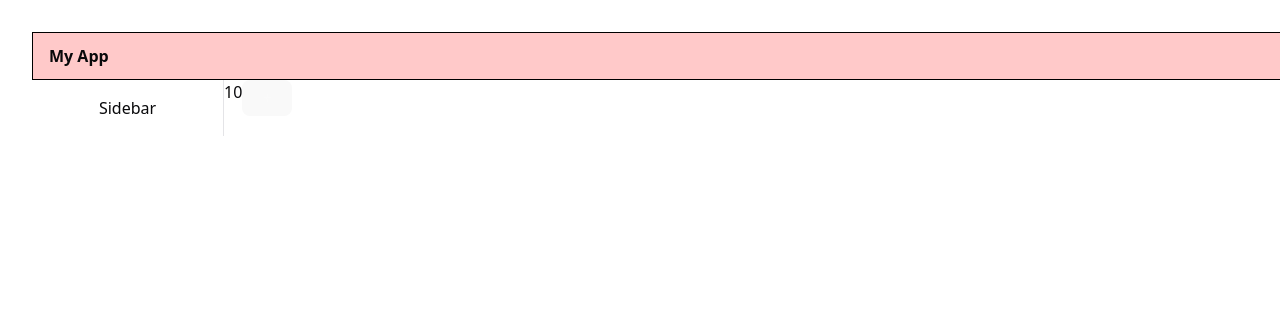
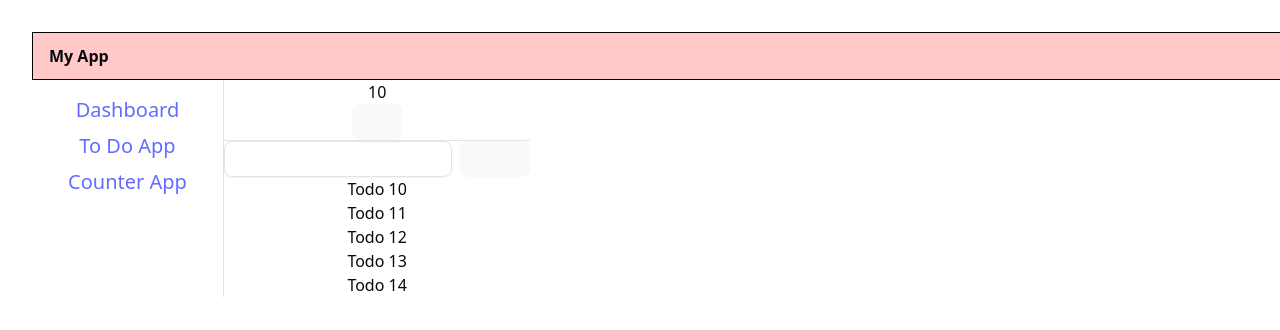
Before and after one commit to YashKushwaha/test_react_app_v2, a React (Vite) app: page / in a window 1280 px wide. Shown: the top 330 px of the page. Built offline with nearby package versions, Linux system fonts and the light colour scheme.

Commit message:
routes implemented, todo list created

```diff
--- a/package.json
+++ b/package.json
@@ -10,6 +10,7 @@
     "preview": "vite preview"
   },
   "dependencies": {
+    "@radix-ui/react-separator": "^1.1.8",
     "@radix-ui/react-slot": "^1.2.4",
     "@tailwindcss/vite": "^4.1.18",
     "class-variance-authority": "^0.7.1",
@@ -17,6 +18,7 @@
     "lucide-react": "^0.562.0",
     "react": "^19.2.0",
     "react-dom": "^19.2.0",
+    "react-router-dom": "^7.11.0",
     "tailwind-merge": "^3.4.0",
     "tailwindcss": "^4.1.18"
   },
--- a/src/App.tsx
+++ b/src/App.tsx
@@ -1,20 +1,19 @@
 import './App.css'
-import { Header } from './layout/Header'
-import { Sidebar } from './layout/Sidebar'
-import { MainContent } from './layout/MainContent'
-
+import { BrowserRouter, Routes, Route } from "react-router-dom"
+import { CounterNTodo } from './blocks/CounterNTodo'
+import { Counter } from "@/components/Counter"
+import {AppLayout} from '@/layout/AppLayout'
+import { TodoList } from "@/components/TodoList"
 export default function App() {
   return (
-  <div className="flex-none">
-      <Header></Header>
-
-        <div className='flex'>
-            <Sidebar />
-            <MainContent />
-      </div>
-
-  </div>
-
-
+    <BrowserRouter>
+      <Routes>
+        <Route element={<AppLayout />}>
+          <Route path="/" element={<CounterNTodo />} />
+          <Route path="/counter" element={<Counter />} />
+          <Route path="/todo" element={<TodoList />} />
+        </Route>
+      </Routes>
+    </BrowserRouter>
   )
 }
--- /dev/null
+++ b/src/blocks/CounterNTodo.tsx
@@ -0,0 +1,14 @@
+import { Counter } from "@/components/Counter"
+import { TodoList } from "@/components/TodoList"
+import { Separator } from "@/components/ui/separator"
+
+
+export function CounterNTodo(){
+    return (
+        <div>
+            <Counter />
+            <Separator />
+            <TodoList></TodoList>
+        </div>
+    )
+}
--- a/src/components/Counter.tsx
+++ b/src/components/Counter.tsx
@@ -5,11 +5,11 @@ export function Counter() {
 
     const [count, setCount] = useState(10)
     return (
-        <>
+        <div>
     <div>{count}</div>
     <Button onClick={() => setCount(count+1)}>
         +
     </Button>
-    </>
+    </div>
     )
 }
--- /dev/null
+++ b/src/components/TodoList.tsx
@@ -0,0 +1,59 @@
+import { useState } from "react"
+
+import { Button } from "@/components/ui/button"
+import { Input } from "@/components/ui/input"
+
+
+function renderTodo(id:number, todo:string){
+return (
+    <div key={id}>{todo}</div>
+)
+
+}
+
+type TodoList = {
+    todos: string[]
+}
+
+export function TodoListView({todos}: TodoList){
+    //const todos = Array.from({ length: 5 }, (_, i) => `Todo ${i}`)
+    return( <div>
+        {todos.map((todo, index) => renderTodo(index, todo))}
+        </div>)
+}
+type TodoInputProps = {
+  onAdd: (todo: string) => void
+}
+
+export function TodoInput({onAdd}: TodoInputProps){
+    const [todo, setTodo] = useState("")
+
+    function add_to_list(todo:string){
+        onAdd(todo);
+        setTodo("");
+    }
+
+    return (
+        <div className="flex w-full max-w-sm items-center gap-2">
+        <Input value = {todo} onChange={(e) => setTodo(e.target.value)}></Input>
+        <Button onClick={() => add_to_list(todo)}> Add </Button>
+        </div>
+    )
+}
+
+export function TodoList(){
+    const init = Array.from({ length: 5 }, (_, i) => `Todo ${i+10}`)
+    const [todos, setTodos] = useState(init)
+
+    function onAdd(todo: string){
+        setTodos((prev) => [...prev, todo]);
+        console.log(todo.toUpperCase());
+    }
+
+     return (
+    <div>
+        <TodoInput onAdd = {onAdd}></TodoInput>
+        <TodoListView  todos = {todos}/>
+    </div>
+    )
+}
--- /dev/null
+++ b/src/components/ui/input.tsx
@@ -0,0 +1,21 @@
+import * as React from "react"
+
+import { cn } from "@/lib/utils"
+
+function Input({ className, type, ...props }: React.ComponentProps<"input">) {
+  return (
+    <input
+      type={type}
+      data-slot="input"
+      className={cn(
+        "file:text-foreground placeholder:text-muted-foreground selection:bg-primary selection:text-primary-foreground dark:bg-input/30 border-input h-9 w-full min-w-0 rounded-md border bg-transparent px-3 py-1 text-base shadow-xs transition-[color,box-shadow] outline-none file:inline-flex file:h-7 file:border-0 file:bg-transparent file:text-sm file:font-medium disabled:pointer-events-none disabled:cursor-not-allowed disabled:opacity-50 md:text-sm",
+        "focus-visible:border-ring focus-visible:ring-ring/50 focus-visible:ring-[3px]",
+        "aria-invalid:ring-destructive/20 dark:aria-invalid:ring-destructive/40 aria-invalid:border-destructive",
+        className
+      )}
+      {...props}
+    />
+  )
+}
+
+export { Input }
--- /dev/null
+++ b/src/components/ui/separator.tsx
@@ -0,0 +1,26 @@
+import * as React from "react"
+import * as SeparatorPrimitive from "@radix-ui/react-separator"
+
+import { cn } from "@/lib/utils"
+
+function Separator({
+  className,
+  orientation = "horizontal",
+  decorative = true,
+  ...props
+}: React.ComponentProps<typeof SeparatorPrimitive.Root>) {
+  return (
+    <SeparatorPrimitive.Root
+      data-slot="separator"
+      decorative={decorative}
+      orientation={orientation}
+      className={cn(
+        "bg-border shrink-0 data-[orientation=horizontal]:h-px data-[orientation=horizontal]:w-full data-[orientation=vertical]:h-full data-[orientation=vertical]:w-px",
+        className
+      )}
+      {...props}
+    />
+  )
+}
+
+export { Separator }
--- /dev/null
+++ b/src/layout/AppLayout.tsx
@@ -0,0 +1,16 @@
+
+import { Header } from './Header'
+import { Sidebar } from './Sidebar'
+import { MainContent } from './MainContent'
+
+export function AppLayout() {
+  return (
+  <div className="flex-none">
+      <Header />
+      <div className='flex'>
+        <Sidebar />
+        <MainContent />
+      </div>
+  </div>
+  )
+}
--- a/src/layout/MainContent.tsx
+++ b/src/layout/MainContent.tsx
@@ -1,9 +1,7 @@
-import { Counter } from "../components/Counter"
+import { Outlet } from "react-router-dom"
 
 export function MainContent(){
   return (
-    <>
-    <Counter />
-    </>
+    <Outlet />
   )
 }
--- a/src/layout/Sidebar.tsx
+++ b/src/layout/Sidebar.tsx
@@ -1,7 +1,11 @@
+import { Link } from "react-router-dom"
+
 export function Sidebar(){
   return (
-      <aside className="w-48 border-r p-4">
-        Sidebar
+      <aside className="w-48 border-r p-4 flex flex-col gap-2">
+        <Link className='text-xl' to="/">Dashboard</Link>
+        <Link className='text-xl' to="/todo">To Do App</Link>
+        <Link className='text-xl' to="/counter">Counter App</Link>
       </aside>
   )
 }
```
Also changed, not shown: 1 other file (tests, documents, lock files or other folders).
